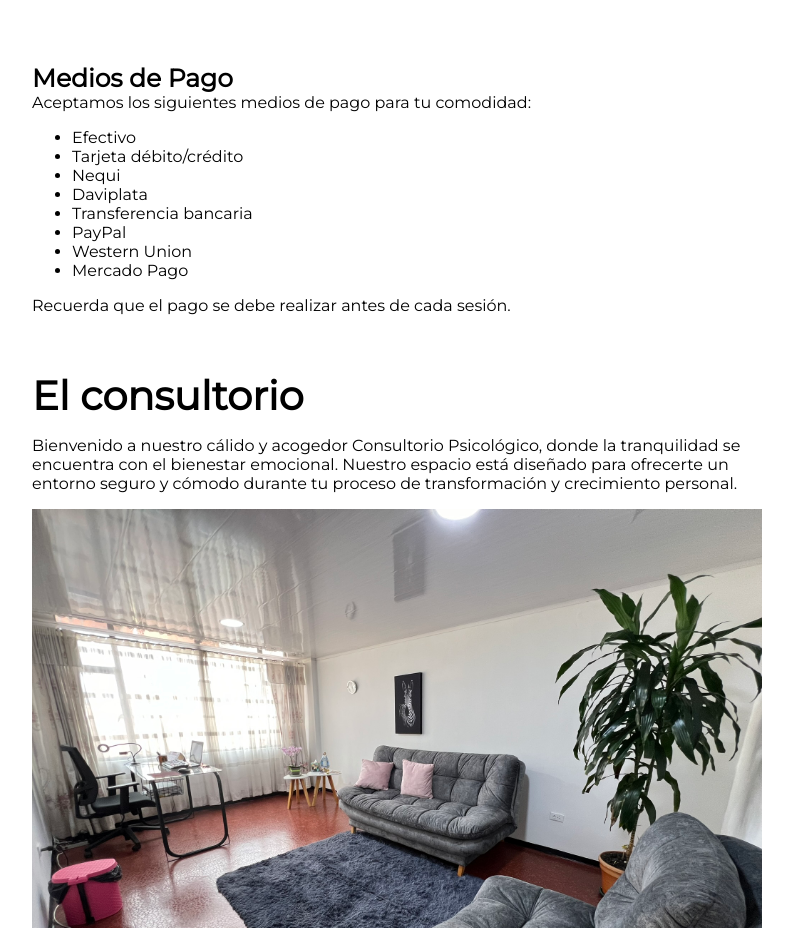
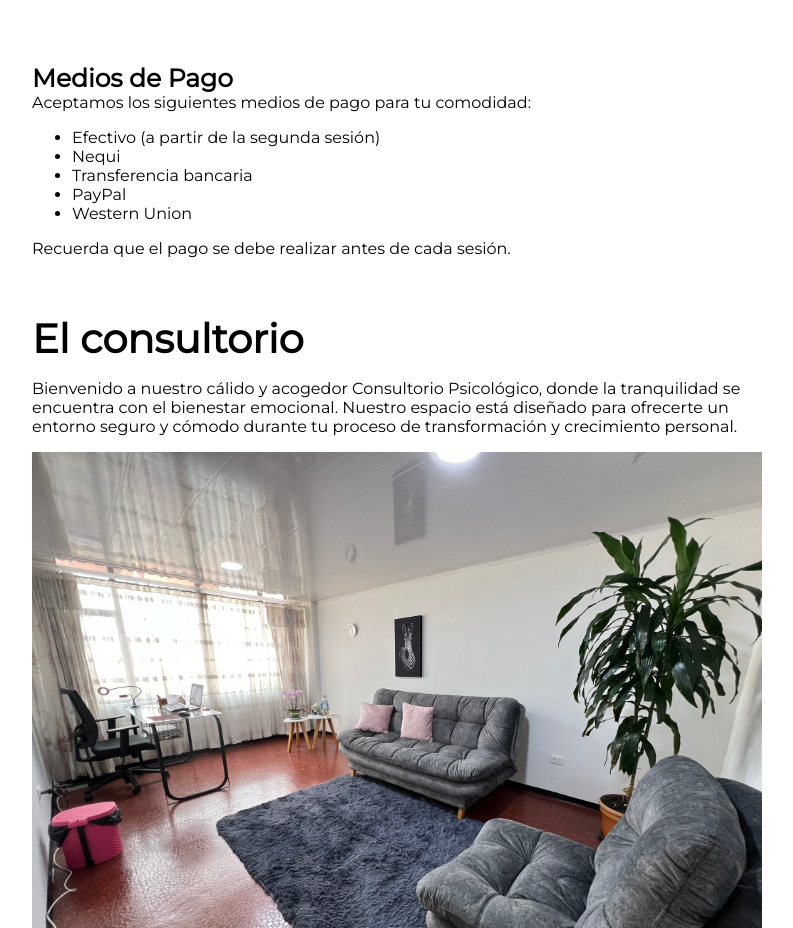
Before and after one commit to psicomariangaleano/psicomariangaleano.github.io, a website: page index.html in a window 1280 px wide. Shown: the part 2068-2996 px from the top of the page, without its empty margins (243-1036 px from the left). Drawn offline with Linux system fonts and the light colour scheme.

Commit message:
Ajustando metodos de pago

```diff
--- a/index.html
+++ b/index.html
@@ -138,14 +138,13 @@
           Aceptamos los siguientes medios de pago para tu comodidad:
         </div>
         <ul>
-          <li>Efectivo</li>
-          <li>Tarjeta débito/crédito</li>
+          <li>Efectivo (a partir de la segunda sesión)</li>
+          <!-- <li>Tarjeta débito/crédito</li>-->
           <li>Nequi</li>
-          <li>Daviplata</li>
+          <!-- <li>Daviplata</li>-->
           <li>Transferencia bancaria</li>
           <li>PayPal</li>
           <li>Western Union</li>
-          <li>Mercado Pago</li>
         </ul>
         <div class="body-text">
           Recuerda que el pago se debe realizar antes de cada sesión.
```
